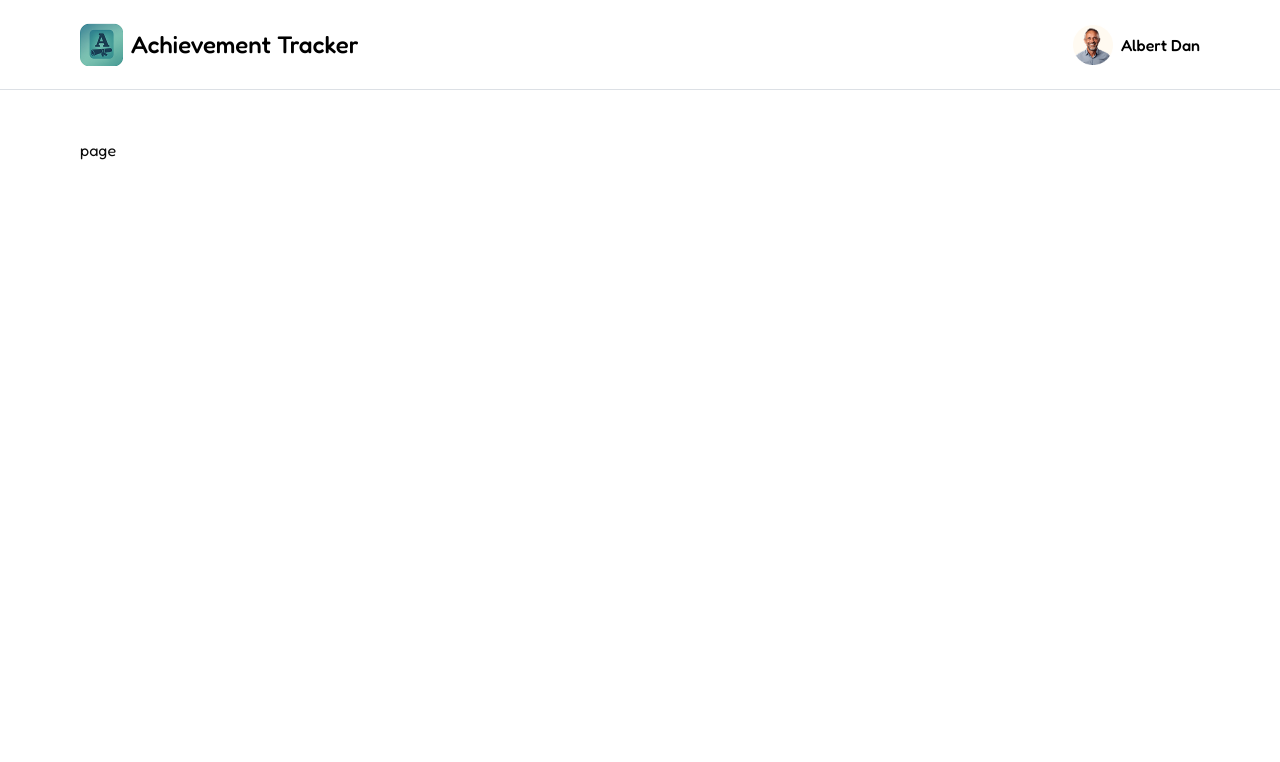
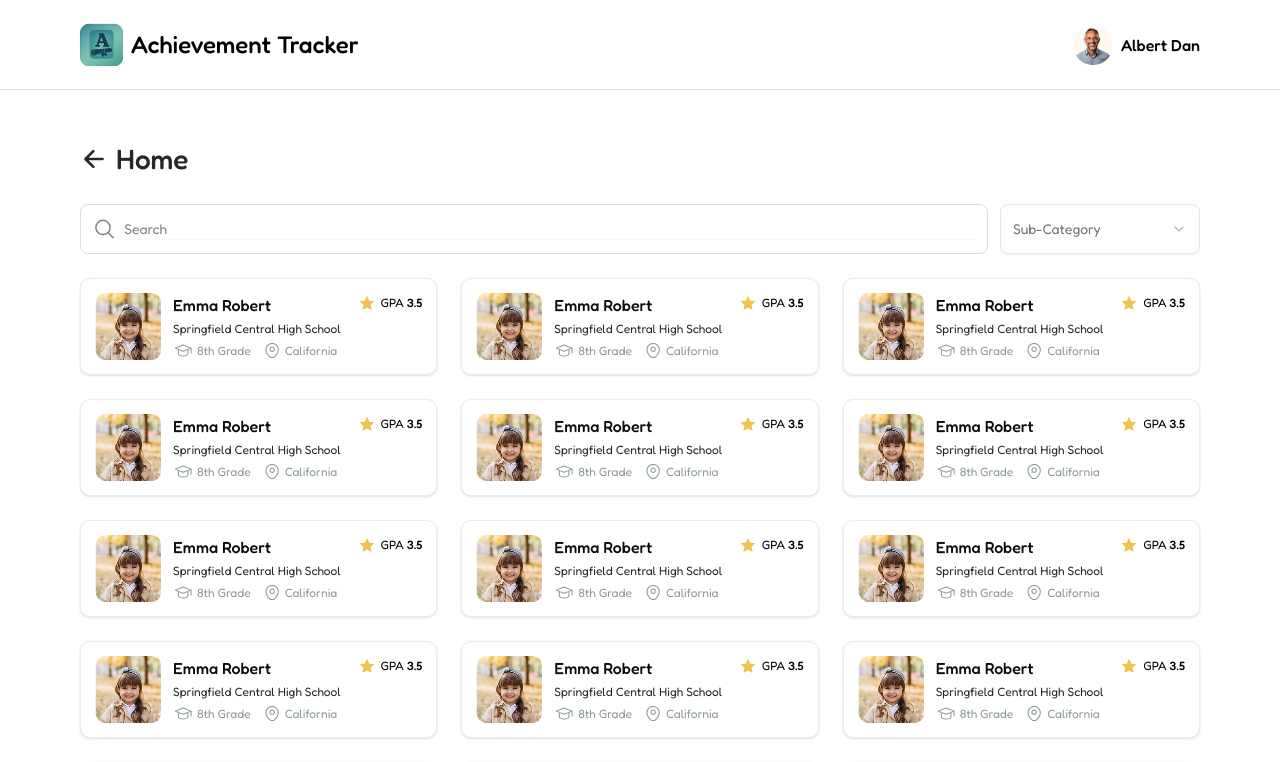
Before and after one commit to goldhorsedev0101/pro-accomplishment, a Next.js app: page /home in a window 1280 px wide. Shown: the top 762 px of the page. Built offline with nearby package versions, Linux system fonts and the light colour scheme.

Commit message:
`Feat`: - Complete the UI of Category page - Update Filter

```diff
--- a/package.json
+++ b/package.json
@@ -13,6 +13,7 @@
   },
   "dependencies": {
     "@radix-ui/react-label": "^2.1.7",
+    "@radix-ui/react-select": "^2.2.6",
     "@radix-ui/react-slot": "^1.2.3",
     "class-variance-authority": "^0.7.1",
     "clsx": "^2.1.1",
--- a/src/app/(pages)/[category]/page.tsx
+++ b/src/app/(pages)/[category]/page.tsx
@@ -1,5 +1,7 @@
-const page = () => {
-  return <div>page</div>;
-};
+import CategoryView from '@/views/pages/Category';
 
-export default page;
+const CategoryPage = ({ params }: { params: { category: string } }) => (
+  <CategoryView category={params.category} />
+);
+
+export default CategoryPage;
--- a/src/components/common/filters.tsx
+++ b/src/components/common/filters.tsx
@@ -6,9 +6,13 @@
   CarouselPrevious,
 } from '@/components/ui/carousel';
 import { filters } from '@/constants/filters';
+import Routes from '@/constants/routes';
 import Image from 'next/image';
+import Link from 'next/link';
 
 export function Filters() {
+  const { category } = Routes;
+
   return (
     <div className="px-6 sm:px-10 md:px-20">
       <Carousel className="w-full">
@@ -18,12 +22,15 @@
               key={index}
               className="pl-1 h-[200px] basis-1/2 sm:basis-1/3 md:basis-1/4 lg:basis-1/5 xl:basis-1/6 2xl:basis-1/7 flex items-center justify-center"
             >
-              <div className="relative border border-neutral-grey-20 !w-[110px] !h-[110px] rounded-full flex items-center justify-center">
+              <Link
+                href={category(label.toLowerCase())}
+                className="relative cursor-pointer border border-neutral-grey-20 !w-[110px] !h-[110px] rounded-full flex items-center justify-center"
+              >
                 <Image src={icon} alt={label} />
                 <p className="absolute -bottom-10 text-neutral-grey-100 font-medium text-base">
                   {label}
                 </p>
-              </div>
+              </Link>
             </CarouselItem>
           ))}
         </CarouselContent>
--- a/src/components/common/heading.tsx
+++ b/src/components/common/heading.tsx
@@ -9,7 +9,7 @@
 const Heading: FC<IProps> = ({ text, size = '32', width = 'semibold' }) => (
   <h2
     style={{ fontSize: `var(--text-size-${size})` }}
-    className={`font-${width} text-neutral-grey-100`}
+    className={`font-${width} text-neutral-grey-100 capitalize`}
   >
     {text}
   </h2>
--- a/src/components/common/search-input.tsx
+++ b/src/components/common/search-input.tsx
@@ -14,7 +14,7 @@
 
   useEffect(() => setSearchTerm?.(searching ?? ''), [searching]);
   return (
-    <div className="relative p-3 bg-white flex items-center gap-2 border border-neutral-grey-20 rounded-md">
+    <div className="relative p-3 bg-white flex items-center gap-2 border border-neutral-grey-20 rounded-md w-full">
       <IoSearchOutline size={24} color="#828282" />
       <Input
         type="text"
--- /dev/null
+++ b/src/components/ui/select.tsx
@@ -0,0 +1,170 @@
+'use client';
+
+import * as React from 'react';
+import * as SelectPrimitive from '@radix-ui/react-select';
+import { CheckIcon, ChevronDownIcon, ChevronUpIcon } from 'lucide-react';
+
+import { cn } from '@/lib/utils';
+
+function Select({ ...props }: React.ComponentProps<typeof SelectPrimitive.Root>) {
+  return <SelectPrimitive.Root data-slot="select" {...props} />;
+}
+
+function SelectGroup({ ...props }: React.ComponentProps<typeof SelectPrimitive.Group>) {
+  return <SelectPrimitive.Group data-slot="select-group" {...props} />;
+}
+
+function SelectValue({ ...props }: React.ComponentProps<typeof SelectPrimitive.Value>) {
+  return <SelectPrimitive.Value data-slot="select-value" {...props} />;
+}
+
+function SelectTrigger({
+  className,
+  size = 'default',
+  children,
+  ...props
+}: React.ComponentProps<typeof SelectPrimitive.Trigger> & {
+  size?: 'sm' | 'default';
+}) {
+  return (
+    <SelectPrimitive.Trigger
+      data-slot="select-trigger"
+      data-size={size}
+      className={cn(
+        "border-input data-[placeholder]:text-muted-foreground [&_svg:not([class*='text-'])]:text-muted-foreground focus-visible:border-ring focus-visible:ring-ring/50 aria-invalid:ring-destructive/20 dark:aria-invalid:ring-destructive/40 aria-invalid:border-destructive dark:bg-input/30 dark:hover:bg-input/50 flex w-fit items-center justify-between gap-2 rounded-md border bg-transparent px-3 py-2 text-sm whitespace-nowrap shadow-xs transition-[color,box-shadow] outline-none focus-visible:ring-[3px] disabled:cursor-not-allowed disabled:opacity-50 data-[size=default]:h-9 data-[size=sm]:h-8 *:data-[slot=select-value]:line-clamp-1 *:data-[slot=select-value]:flex *:data-[slot=select-value]:items-center *:data-[slot=select-value]:gap-2 [&_svg]:pointer-events-none [&_svg]:shrink-0 [&_svg:not([class*='size-'])]:size-4",
+        className,
+      )}
+      {...props}
+    >
+      {children}
+      <SelectPrimitive.Icon asChild>
+        <ChevronDownIcon className="size-4 opacity-50" />
+      </SelectPrimitive.Icon>
+    </SelectPrimitive.Trigger>
+  );
+}
+
+function SelectContent({
+  className,
+  children,
+  position = 'popper',
+  ...props
+}: React.ComponentProps<typeof SelectPrimitive.Content>) {
+  return (
+    <SelectPrimitive.Portal>
+      <SelectPrimitive.Content
+        data-slot="select-content"
+        className={cn(
+          'bg-popover text-popover-foreground data-[state=open]:animate-in data-[state=closed]:animate-out data-[state=closed]:fade-out-0 data-[state=open]:fade-in-0 data-[state=closed]:zoom-out-95 data-[state=open]:zoom-in-95 data-[side=bottom]:slide-in-from-top-2 data-[side=left]:slide-in-from-right-2 data-[side=right]:slide-in-from-left-2 data-[side=top]:slide-in-from-bottom-2 relative z-50 max-h-(--radix-select-content-available-height) min-w-[8rem] origin-(--radix-select-content-transform-origin) overflow-x-hidden overflow-y-auto rounded-md border shadow-md',
+          position === 'popper' &&
+            'data-[side=bottom]:translate-y-1 data-[side=left]:-translate-x-1 data-[side=right]:translate-x-1 data-[side=top]:-translate-y-1',
+          className,
+        )}
+        position={position}
+        {...props}
+      >
+        <SelectScrollUpButton />
+        <SelectPrimitive.Viewport
+          className={cn(
+            'p-1',
+            position === 'popper' &&
+              'h-[var(--radix-select-trigger-height)] w-full min-w-[var(--radix-select-trigger-width)] scroll-my-1',
+          )}
+        >
+          {children}
+        </SelectPrimitive.Viewport>
+        <SelectScrollDownButton />
+      </SelectPrimitive.Content>
+    </SelectPrimitive.Portal>
+  );
+}
+
+function SelectLabel({ className, ...props }: React.ComponentProps<typeof SelectPrimitive.Label>) {
+  return (
+    <SelectPrimitive.Label
+      data-slot="select-label"
+      className={cn('text-muted-foreground px-2 py-1.5 text-xs', className)}
+      {...props}
+    />
+  );
+}
+
+function SelectItem({
+  className,
+  children,
+  ...props
+}: React.ComponentProps<typeof SelectPrimitive.Item>) {
+  return (
+    <SelectPrimitive.Item
+      data-slot="select-item"
+      className={cn(
+        "focus:bg-accent focus:text-accent-foreground [&_svg:not([class*='text-'])]:text-muted-foreground relative flex w-full cursor-default items-center gap-2 rounded-sm py-1.5 pr-8 pl-2 text-sm outline-hidden select-none data-[disabled]:pointer-events-none data-[disabled]:opacity-50 [&_svg]:pointer-events-none [&_svg]:shrink-0 [&_svg:not([class*='size-'])]:size-4 *:[span]:last:flex *:[span]:last:items-center *:[span]:last:gap-2",
+        className,
+      )}
+      {...props}
+    >
+      <span className="absolute right-2 flex size-3.5 items-center justify-center">
+        <SelectPrimitive.ItemIndicator>
+          <CheckIcon className="size-4" />
+        </SelectPrimitive.ItemIndicator>
+      </span>
+      <SelectPrimitive.ItemText>{children}</SelectPrimitive.ItemText>
+    </SelectPrimitive.Item>
+  );
+}
+
+function SelectSeparator({
+  className,
+  ...props
+}: React.ComponentProps<typeof SelectPrimitive.Separator>) {
+  return (
+    <SelectPrimitive.Separator
+      data-slot="select-separator"
+      className={cn('bg-border pointer-events-none -mx-1 my-1 h-px', className)}
+      {...props}
+    />
+  );
+}
+
+function SelectScrollUpButton({
+  className,
+  ...props
+}: React.ComponentProps<typeof SelectPrimitive.ScrollUpButton>) {
+  return (
+    <SelectPrimitive.ScrollUpButton
+      data-slot="select-scroll-up-button"
+      className={cn('flex cursor-default items-center justify-center py-1', className)}
+      {...props}
+    >
+      <ChevronUpIcon className="size-4" />
+    </SelectPrimitive.ScrollUpButton>
+  );
+}
+
+function SelectScrollDownButton({
+  className,
+  ...props
+}: React.ComponentProps<typeof SelectPrimitive.ScrollDownButton>) {
+  return (
+    <SelectPrimitive.ScrollDownButton
+      data-slot="select-scroll-down-button"
+      className={cn('flex cursor-default items-center justify-center py-1', className)}
+      {...props}
+    >
+      <ChevronDownIcon className="size-4" />
+    </SelectPrimitive.ScrollDownButton>
+  );
+}
+
+export {
+  Select,
+  SelectContent,
+  SelectGroup,
+  SelectItem,
+  SelectLabel,
+  SelectScrollDownButton,
+  SelectScrollUpButton,
+  SelectSeparator,
+  SelectTrigger,
+  SelectValue,
+};
--- /dev/null
+++ b/src/views/pages/Category/index.tsx
@@ -0,0 +1,62 @@
+'use client';
+import profile from '@/../public/img/profile.png';
+import BackButton from '@/components/common/back-button';
+import Heading from '@/components/common/heading';
+import ParticipantCard from '@/components/common/participant-card';
+import SearchInput from '@/components/common/search-input';
+import {
+  Select,
+  SelectContent,
+  SelectItem,
+  SelectTrigger,
+  SelectValue,
+} from '@/components/ui/select';
+import { FC, useState } from 'react';
+
+interface IProps {
+  category: string;
+}
+
+const CategoryView: FC<IProps> = ({ category }) => {
+  const [search, setSearch] = useState('');
+  const [subCategory, setSubCategory] = useState<string>();
+
+  return (
+    <div className="flex flex-col gap-y-6">
+      <div className="flex items-center gap-x-2">
+        <BackButton />
+        <Heading text={category} width="medium" size="28" />
+      </div>
+
+      <div className="flex items-center gap-x-3 w-full">
+        <SearchInput searchTerm={search} setSearchTerm={setSearch} />
+
+        <Select onValueChange={setSubCategory} value={subCategory}>
+          <SelectTrigger className="w-full h-10 py-6 max-w-[200px] text-neutral-grey-100">
+            <SelectValue placeholder="Sub-Category" />
+          </SelectTrigger>
+          <SelectContent>
+            <SelectItem value="1">One</SelectItem>
+            <SelectItem value="2">Two</SelectItem>
+          </SelectContent>
+        </Select>
+      </div>
+
+      <div className="grid sm:grid-cols-2 lg:grid-cols-3 2xl:grid-cols-4 gap-6">
+        {Array.from({ length: 20 }).map((_, index) => (
+          <ParticipantCard
+            about="Springfield Central High School"
+            location="California"
+            profile={profile}
+            name="Emma Robert"
+            grade="8th Grade"
+            key={index}
+            gpa="3.5"
+          />
+        ))}
+      </div>
+    </div>
+  );
+};
+
+export default CategoryView;
```
Also changed, not shown: 1 other file (tests, documents, lock files or other folders).
